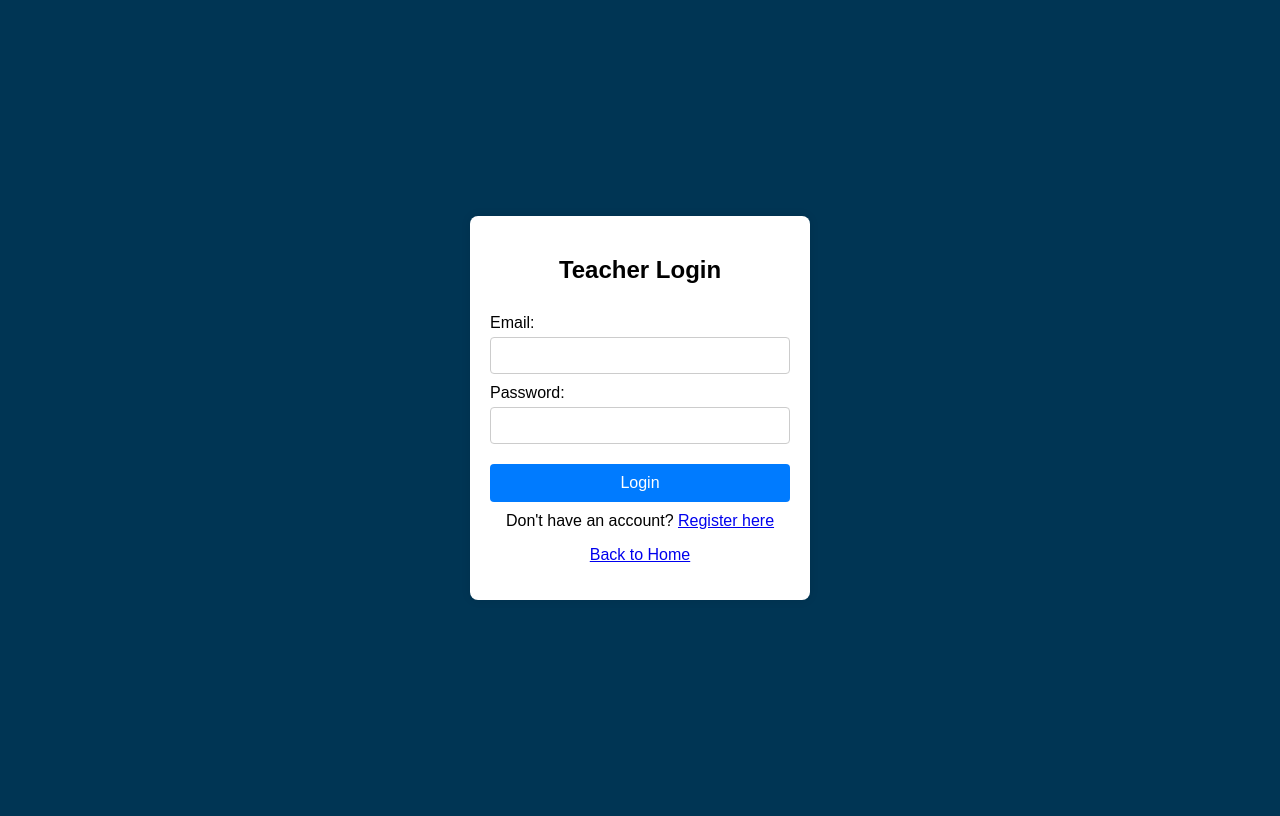
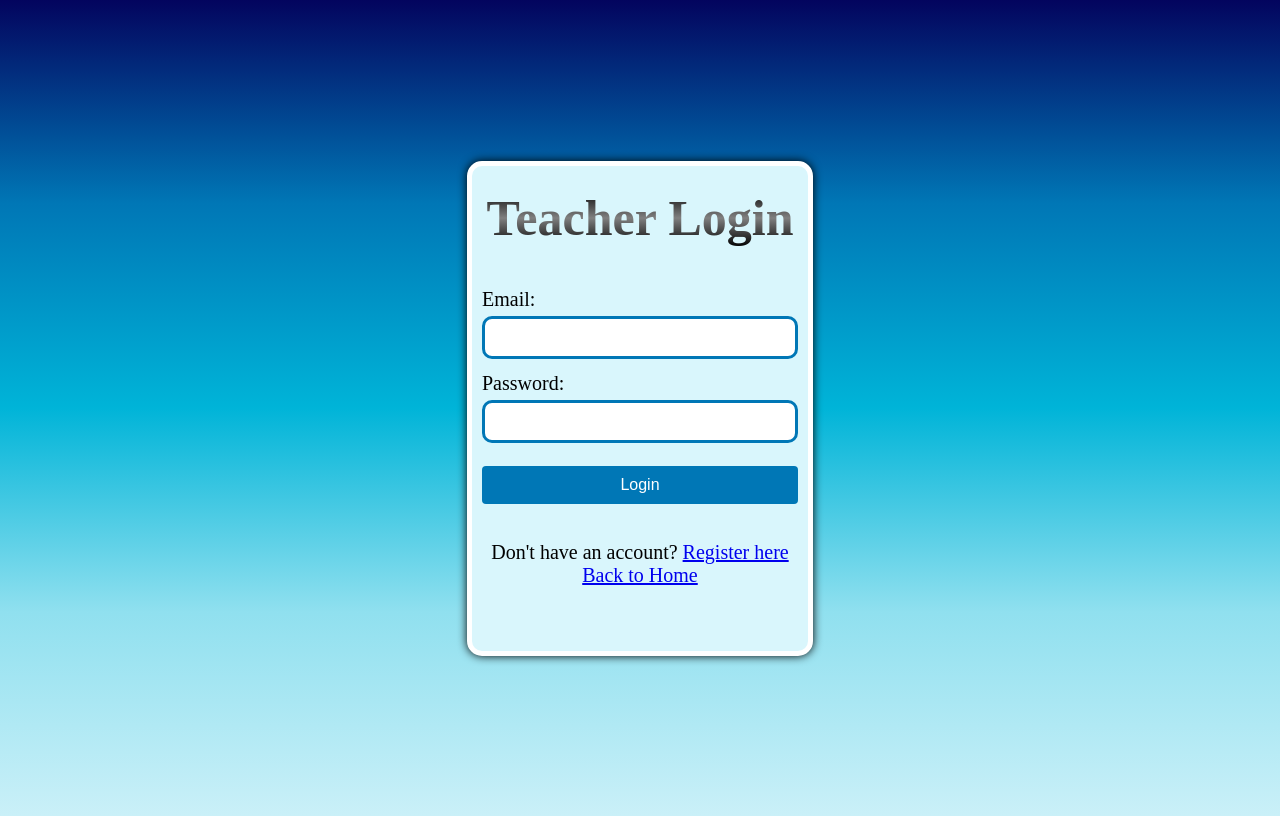
Before and after one commit to samiyak14/flask_study, a Flask app: page /login_teacher in a window 1280 px wide. Run offline with Flask 3, Linux system fonts and the light colour scheme.

Commit message:
decorated all login and registration pages

```diff
--- a/static/style.css
+++ b/static/style.css
@@ -1,50 +1,14 @@
-/* Existing styles... */
 
-.homepage {
-    text-align: center;
-    padding: 50px;
-}
-
-.homepage h1 {
-    font-size: 2.5em;
-    margin-bottom: 20px;
-}
-
-.homepage p {
-    font-size: 1.2em;
-    margin-bottom: 30px;
-}
-
-.home-buttons {
-    display: flex;
-    justify-content: center;
-    gap: 20px;
-}
-
-.home-buttons .button {
-    padding: 15px 30px;
-    border: none;
-    border-radius: 4px;
-    background-color: #007bff;
-    color: white;
-    font-size: 16px;
-    text-decoration: none;
-    cursor: pointer;
-}
-
-.home-buttons .button:hover {
-    background-color: #0056b3;
-}
-
+/*background of most pages will be the same*/
 body {
     font-family: Arial, sans-serif;
     display: flex;
     justify-content: center;
     align-items: center;
     height: 100vh;
-    background-color:#003554;
-    background-size:cover;
+    background-image:linear-gradient(#03045E, #0077B6, #00B4D8, #90E0EF, #CAF0F8)
 }
+
 
 .container {
     background-color: white;
@@ -54,22 +18,12 @@ body {
     width: 300px;
 }
 
-#title{
-    flex-direction:column;
-    justify-content:center;
-    margin-top:5px;
-    padding-left:49px;
-    padding-right:50px;
-    font-weight:bolder;
-    font-size:40px;
-    margin-bottom:5px;
-}
 
 
 .indexcontainer {
     text-align:center;
     font-family: Arvo;
-    background-color:#61a5c2;
+    background-color: #d9f6fc;
     padding: 20px;
     border-radius: 15px;
     border-style:solid;
@@ -87,7 +41,7 @@ body {
 }
 
 
-.logins{
+.logins{   /*this means the individual 4 boxes with the icons*/
     background: #CAF0F8;
     border: 3px solid #0077B6;
     box-shadow: 0 0 5px #0077B6;
@@ -103,63 +57,194 @@ body {
     margin-bottom:10px;
     margin-right:10px;
 }
-h2 {
+
+.logins:hover{
+    background-color:#90E0EF;
+    color: #03045E;
+}
+
+
+
+
+/*TEACHER LOGIN PAGE*/
+
+.tlogin_container{    /*teacherlogin container*/
+    text-align:left;
+    font-family: Arvo;
+    background-color: #d9f6fc;
+    padding: 10px;
+    padding-bottom:35px;
+    border-radius: 15px;
+    border-style:solid;
+    border-color:white;
+    border-width: 5px;
+    box-shadow: 0 0 10px black;
+    width:25%;
+    height:55%;
+    display: flex;
+    flex-wrap: wrap;
+    justify-content:center;
+    align-items:center;
+    gap: 10px; /* space between boxes */
+    margin: 0 auto; /* Center the container */
+}
+
+
+.slogin_container{
+    text-align:left;
+    font-family: Arvo;
+    background-color: #d9f6fc;
+    padding: 10px;
+    padding-bottom:30px;
+    border-radius: 15px;
+    border-style:solid;
+    border-color:white;
+    border-width: 5px;
+    box-shadow: 0 0 10px black;
+    width:22%;
+    height:55%;
+    display: flex;
+    flex-wrap: wrap;
+    justify-content:center;
+    align-items:center;
+    gap: 10px;
+    margin: 0 auto;
+}
+
+
+.sreg_container{   /*student registration container*/
+    text-align:left;
+    font-family:Arvo;
+    border-width:5px;
+    border-color:white;
+    border-radius: 15px;
+    border-style:solid;
+    border-color:white;
+    border-width: 5px;
+    box-shadow: 0 0 10px black;
+    background-color: #d9f6fc;
+    width:40%;
+    display: flex;
+    flex-wrap: wrap;
+    flex-direction:column;
+    justify-content:center;
+    align-items:center;
+    gap: 10px;
+}
+
+
+.treg_container{
+    text-align:left;
+    font-family:Arvo;
+    border-width:5px;
+    border-color:white;
+    border-radius: 15px;
+    border-style:solid;
+    border-color:white;
+    border-width: 5px;
+    box-shadow: 0 0 10px black;
+    background-color: #d9f6fc;
+    width:40%;
+    display: flex;
+    flex-wrap: wrap;
+    flex-direction:column;
+    justify-content:center;
+    align-items:center;
+    gap: 10px;
+}
+
+
+
+.title{   /*the title class is same for all the login or registration pages.*/
+    background-image:linear-gradient(black,grey,black);
+    color:transparent;
+    -webkit-background-clip: text;
+    flex-direction:column;
+    justify-content:center;
+    margin-top:5px;
+    padding-left:0px;
+    font-weight:bolder;
+    font-family:Arvo;;
+    font-size:50px;
+    margin-bottom:5px;
     text-align: center;
 }
 
 form {
+    font-size:20px;
     display: flex;
     flex-direction: column;
+    justify-content:center;
 }
 
 label {
     margin-top: 10px;
 }
 
-input {
+.tlip{  /*inputs are different for every login and registation page because i wanted the boxes to be of differen sizes.*/
+    padding: 10px;
+    padding-left:0px;
+    margin-top: 5px;
+    border: 1px solid #0077B6;
+    border-radius: 10px;
+    border-width:3px;
+    margin-bottom:3px;
+    width:300px;
+    font-size:15px;
+
+}
+.slip{
     padding: 10px;
     margin-top: 5px;
-    border: 1px solid #ccc;
-    border-radius: 4px;
+    border: 1px solid #0077B6;
+    border-radius: 10px;
+    border-width:3px;
+    margin-bottom:3px;
+    width:295px;
+
 }
 
-button {
+.srip{
+    padding: 10px;
+    margin-top: 5px;
+    border: 1px solid #0077B6;
+    border-radius: 10px;
+    border-width:3px;
+    margin-bottom:3px;
+    width:300px;
+    align-content:center;
+
+}
+.trip{
+    padding: 10px;
+    margin-top: 5px;
+    border: 1px solid #0077B6;
+    border-radius: 10px;
+    border-width:3px;
+    margin-bottom:3px;
+    width:300px;
+    align-content:center;
+
+}
+
+button {  /*button is of the same type for all registration and login pages*/
     margin-top: 20px;
     padding: 10px;
     border: none;
     border-radius: 4px;
-    background-color: #007bff;
+    background-color: #0077B6;
     color: white;
     font-size: 16px;
     cursor: pointer;
 }
 
 button:hover {
-    background-color: #0056b3;
+    background-color: #03045E;
 }
 
-p {
+
+p{ /*This is for the Back to Home and Already have an account/Dont have an account things */
+    font-size:20px;
     text-align: center;
     margin-top: 10px;
 }
-
-.flash-messages {
-    list-style-type: none;
-    padding: 0;
-}
-
-.flash-messages li {
-    margin: 10px 0;
-    padding: 10px;
-    border-radius: 5px;
-}
-
-.flash-messages .error {
-    color: #d9534f;
-    background-color: #f2dede;
-}
-
-.flash-messages .info {
-    color: #5bc0de;
-    background-color: #d9edf7;
-}
--- a/templates/index.html
+++ b/templates/index.html
@@ -8,8 +8,8 @@
 </head>
 <body>
     <div class="indexcontainer">
-        <h1 id="title">Student Attendance Portal</h1>
-        <div class="logins"><a href="{{ url_for('login_teacher') }}">Login as Teacher</a>
+        <h2 class="title">Student Attendance Portal</h2>
+        <div class="logins"><a href="{{ url_for('login_teacher') }}" >Login as Teacher</a>
             <div><img src="/static/teacher.png" height=50px></div>
             </div>
         <div class="logins"><a href="{{ url_for('login_student') }}">Login as Student</a>
--- a/templates/login_teacher.html
+++ b/templates/login_teacher.html
@@ -7,17 +7,19 @@
     <link rel="stylesheet" href="{{ url_for('static', filename='style.css') }}">
 </head>
 <body>
-    <div class="container">
-        <h2>Teacher Login</h2>
-        <form action="{{ url_for('login_teacher') }}" method="post">
+    <div class="tlogin_container">
+        <h2 class="title">Teacher Login</h2>
+        <form class="tloginform" action="{{ url_for('login_teacher') }}" method="post">
             <label for="email">Email:</label>
-            <input type="email" id="email" name="email" required>
+            <input class="tlip" type="email" id="email" name="email" required>
             <label for="password">Password:</label>
-            <input type="password" id="password" name="password" required>
+            <input class="tlip" type="password" id="password" name="password" required>
             <button type="submit">Login</button>
         </form>
-        <p>Don't have an account? <a href="{{ url_for('register_teacher') }}">Register here</a></p>
-        <p><a href="{{ url_for('index') }}">Back to Home</a></p>
+        <p>Don't have an account? <a href="{{ url_for('register_teacher') }}">Register here</a>
+            <br>
+            <a href="{{ url_for('index') }}">Back to Home</a>
+        </p>
     </div>
 
 
```
Also changed, not shown: static/rough.css (added, +59 -0 lines), templates/login_student.html (+9 -6 lines), templates/register_student.html (+11 -10 lines), templates/register_teacher.html (+9 -8 lines), 1 other file.
